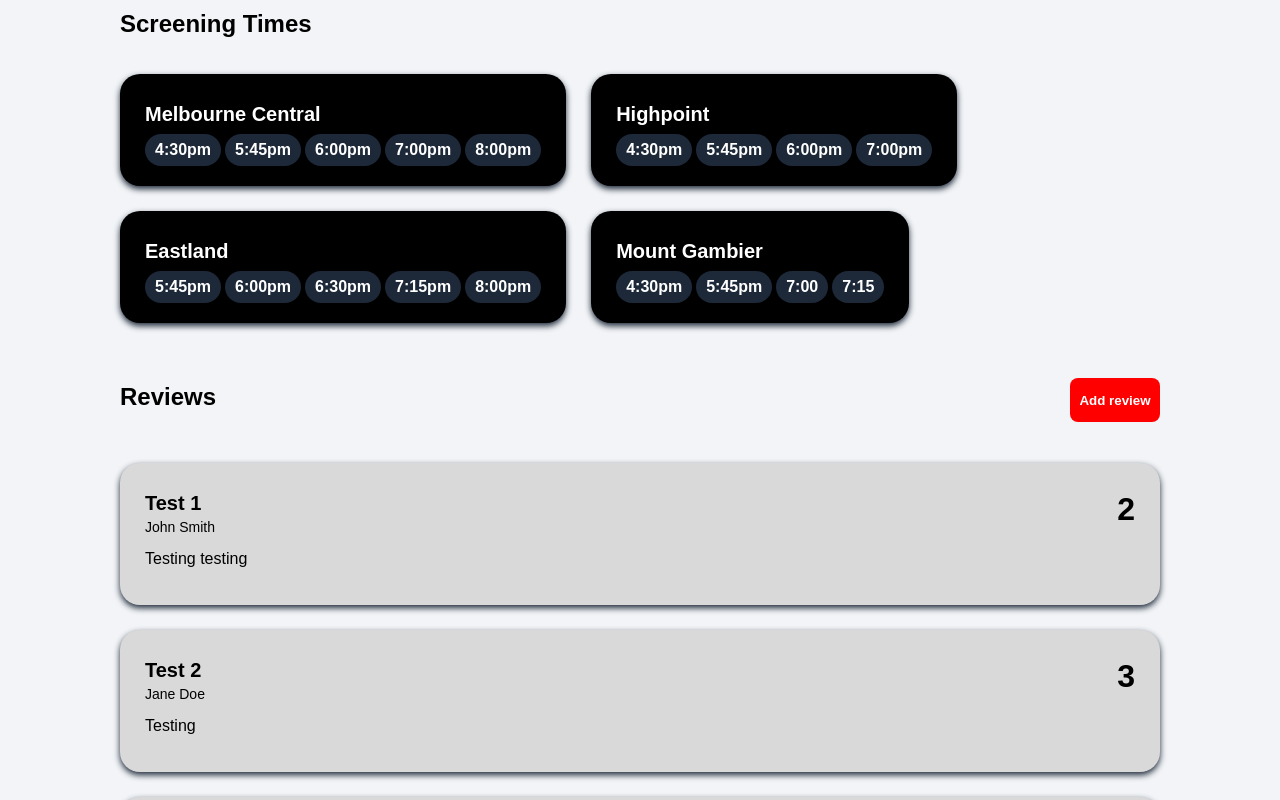
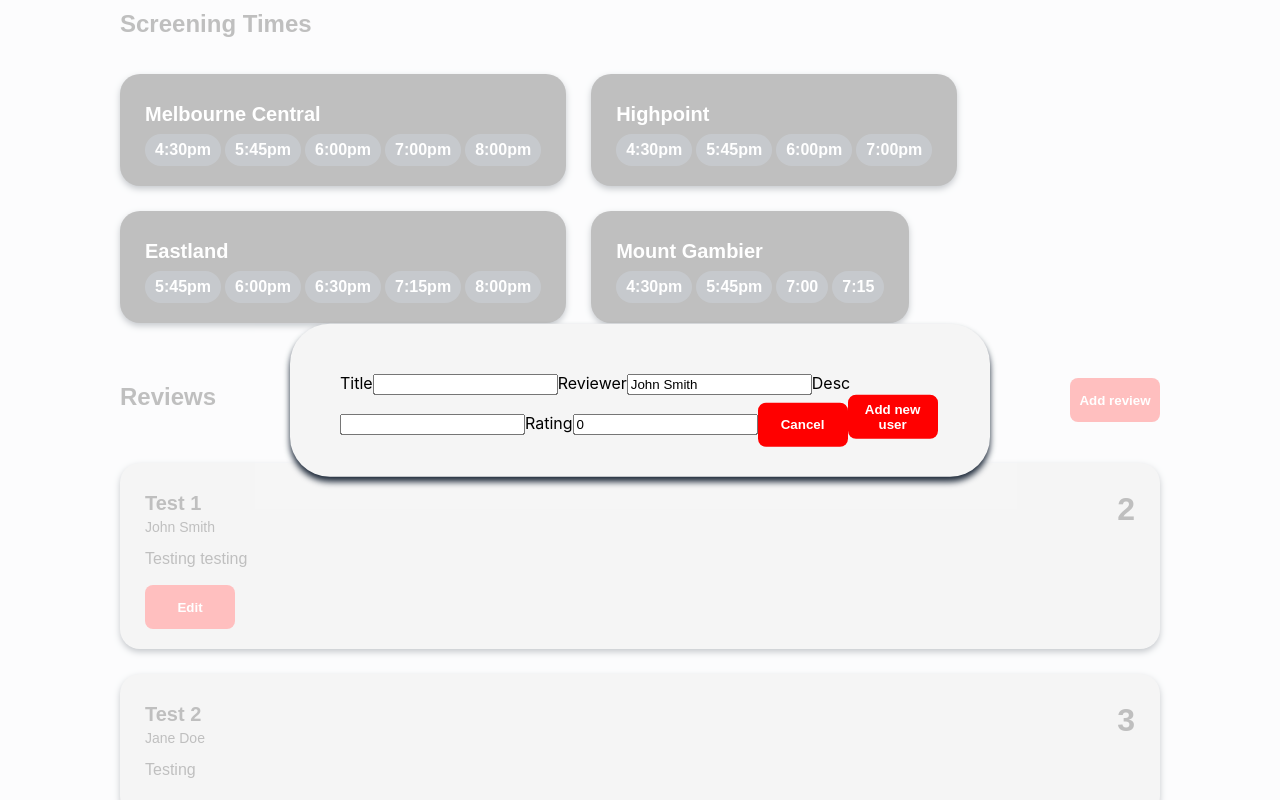
Before and after one commit to herpichRmit/LoopWeb, a React (Create React App) app in the folder loopweb/: page /movies/Akira in a window 1280 px wide. Both pictures are taken after a click on the button "Add review". Shown: the part 655-1455 px from the top of the page. Built offline with nearby package versions, Linux system fonts and the light colour scheme.

Commit message:
Edited review form

```diff
--- a/loopweb/package.json
+++ b/loopweb/package.json
@@ -3,11 +3,16 @@
   "version": "0.1.0",
   "private": true,
   "dependencies": {
+    "@emotion/react": "^11.11.1",
+    "@emotion/styled": "^11.11.0",
+    "@mui/material": "^5.14.6",
     "@testing-library/jest-dom": "^5.17.0",
     "@testing-library/react": "^13.4.0",
     "@testing-library/user-event": "^13.5.0",
     "react": "^18.2.0",
     "react-dom": "^18.2.0",
+    "react-hook-form": "^7.45.4",
+    "react-modal": "^3.16.1",
     "react-router-dom": "^6.15.0",
     "react-scripts": "5.0.1",
     "router": "^1.3.8",
--- a/loopweb/src/components/moviePage/ReviewCard.jsx
+++ b/loopweb/src/components/moviePage/ReviewCard.jsx
@@ -20,6 +20,14 @@ function ReviewCard (props) {
                     <div className="reviewCard-container_box-review">
                         <p>{props.desc}</p>
                     </div>
+                    {props.edit &&
+                        <div className="reviewCard-container_box-review">
+                            <button onClick={() => {
+                                props.setIsOpen(true);
+                                props.editReview(props.review)
+                            }} >Edit</button>
+                        </div>
+                    }
 
                 </div>
             </div>
--- /dev/null
+++ b/loopweb/src/components/moviePage/ReviewEditForm.jsx
@@ -0,0 +1,103 @@
+import React, { useState } from 'react'
+
+const EditReviewForm = (props) => {
+  const [review, setReview] = useState(props.currentReview)
+
+
+  const handleInputChange = (event) => {
+    const { name, value } = event.target
+
+    console.log()
+
+    setReview({ ...review, [name]: value })
+  }
+
+  /*
+<TextField
+          value={reviewTitle}
+          label="Title"
+          onChange={(e) => {
+              setTitle(e.target.value);
+          }}
+      />
+      <TextField
+          value={reviewRating}
+          label="Rating"
+          onChange={(e) => {
+              setRating(e.target.value);
+          }}
+      />
+      <TextField
+          value={reviewDesc}
+          label="Review"
+          onChange={(e) => {
+              setReview(e.target.value);
+          }}
+          multiline
+          rows={4}
+      />
+      <div className="reviewModal-button">
+          <button onClick={() => setIsOpen(false)}>Close</button>
+          <button onClick={() => {
+              sumbitReview();
+          }}>Add</button>
+      </div>
+
+  */
+
+  return (
+    <form
+      onSubmit={(event) => {
+        event.preventDefault()
+
+        console.log("submitted")
+        console.log(review)
+
+        props.updateReview(review.title, review)
+        props.setIsOpen(false)
+      }}
+    >
+      <label>Title</label>
+      <input
+        type="text"
+        name="title"
+        value={review.title}
+        onChange={handleInputChange}
+      />
+      <label>Reviewer</label>
+      <input
+        type="text"
+        name="reviewer"
+        value={review.reviewer}
+        onChange={handleInputChange}
+      />
+      <label>Desc</label>
+      <input
+        type="text"
+        name="desc"
+        value={review.desc}
+        onChange={handleInputChange}
+      />
+      <label>Rating</label>
+      <input
+        type="text"
+        name="rating"
+        value={review.rating}
+        onChange={handleInputChange}
+      />
+      <button onClick={() => {
+        props.setEditing(false);
+        props.setIsOpen(false);
+        }}>Cancel</button>
+      <button onClick={() => props.deleteReview(review.title)}>Delete</button>
+      <button type="button" onClick={props.setIsOpen}> save</button>
+      <button type="submit">Update review</button>
+
+  </form>
+  )
+
+  //
+  // <button onClick={() => props.editReview(review)}>Edit</button>
+}
+
+export default EditReviewForm
--- /dev/null
+++ b/loopweb/src/components/moviePage/ReviewForm.jsx
@@ -0,0 +1,104 @@
+import React, { useState } from 'react'
+
+const AddReviewForm = (props) => {
+
+  const initialFormState = { title: '', reviewer: 'John Smith', desc: '', rating: 0}
+  const [review, setReview] = useState(initialFormState)
+
+
+  const handleInputChange = (event) => {
+    const { name, value } = event.target
+
+    console.log()
+
+    setReview({ ...review, [name]: value })
+  }
+
+  /*
+<TextField
+          value={reviewTitle}
+          label="Title"
+          onChange={(e) => {
+              setTitle(e.target.value);
+          }}
+      />
+      <TextField
+          value={reviewRating}
+          label="Rating"
+          onChange={(e) => {
+              setRating(e.target.value);
+          }}
+      />
+      <TextField
+          value={reviewDesc}
+          label="Review"
+          onChange={(e) => {
+              setReview(e.target.value);
+          }}
+          multiline
+          rows={4}
+      />
+      <div className="reviewModal-button">
+          <button onClick={() => setIsOpen(false)}>Close</button>
+          <button onClick={() => {
+              sumbitReview();
+          }}>Add</button>
+      </div>
+
+  */
+
+  return (
+    <form
+      onSubmit={(event) => {
+        event.preventDefault()
+
+        console.log("submitted")
+        console.log(review)
+
+        if (!review.title || !review.desc) return
+
+        props.submitReview(review)
+        setReview(initialFormState)
+        props.setIsOpen(false)
+      }}
+    >
+      <label>Title</label>
+      <input
+        type="text"
+        name="title"
+        value={review.title}
+        onChange={handleInputChange}
+      />
+      <label>Reviewer</label>
+      <input
+        type="text"
+        name="reviewer"
+        value={review.reviewer}
+        onChange={handleInputChange}
+      />
+      <label>Desc</label>
+      <input
+        type="text"
+        name="desc"
+        value={review.desc}
+        onChange={handleInputChange}
+      />
+      <label>Rating</label>
+      <input
+        type="text"
+        name="rating"
+        value={review.rating}
+        onChange={handleInputChange}
+      />
+
+      <button onClick={() => props.setIsOpen(false)}>Cancel</button>
+      <button type="submit">Add new user</button>
+
+  </form>
+  )
+  // <button onClick={() => props.deleteReview(review.title)}>Delete</button>
+  // <button type="button" onClick={props.setIsOpen}> save</button>
+  // <button onClick={() => props.editReview(review)}>Edit</button>
+}
+
+export default AddReviewForm
--- a/loopweb/src/components/moviePage/Reviews.css
+++ b/loopweb/src/components/moviePage/Reviews.css
@@ -41,3 +41,34 @@
     justify-content: flex-start;
     gap: 25px;
 }
+
+.reviewModal{
+    width: 600px;
+    height: fit-content;
+    background-color: #F5F5F5;
+    display: flex;
+    flex-direction: column;
+    justify-content: space-between;
+    padding: 50px 50px 30px 50px;
+    border-radius: 40px;
+    gap: 10px;
+    line-height: 0px;
+    position: absolute;
+    top: 50%;
+    left: 50%;
+    transform: translate(-50%, -50%);
+    box-shadow: 0px 5px 6px #1D2939;
+}
+
+.reviewModal p {
+    line-height: 16px;
+    height: 150px;
+}
+
+.reviewModal-button {
+    display: flex;
+    flex-direction: row;
+    justify-content: center;
+    align-items: center;
+    padding-top: 20px;
+}
--- a/loopweb/src/components/moviePage/Reviews.jsx
+++ b/loopweb/src/components/moviePage/Reviews.jsx
@@ -1,13 +1,71 @@
-import React from "react";
+import React, { useState } from "react";
+import ReactModal from 'react-modal';
 import './Reviews.css';
 import { ReviewCard } from '../moviePage' ;
+import { TextField } from "@mui/material";
+import { v4 as uuidv4 } from 'uuid';
+import AddReviewForm from "./ReviewForm";
+import EditReviewForm from "./ReviewEditForm";
 
 function Reviews (props) {
+    const [isOpen, setIsOpen] = useState(false);
+    const [editing, setEditing] = useState(false)
 
-    const cards = props.reviews.map(review => {
-        return <ReviewCard headline={review.title} author={review.name} desc={review.review} rating={review.rating} />
+
+    const initialFormState = { title: '', reviewer: 'John Smith', desc: '', rating: 0}
+    const [currentReview, setCurrentReview] = useState(initialFormState)
+
+
+    const [reviews, setReviews] = useState(props.reviews)
+
+    const sumbitReview = (review) => {
+        setReviews([...reviews, review])
+        console.log("success")
+        console.log(reviews)
+    }
+
+    const deleteReview = (title) => {
+        setReviews(reviews.filter((review) => review.title !== title))
+        console.log("deleting")
+        console.log(reviews)
+    }
+
+
+    const editReview = (review) => {
+    setEditing(true)
+
+    setCurrentReview({ title: review.title, reviewer: review.reviewer, desc: review.desc, rating: review.rating})
+    }
+
+
+    const updateReview = (title, updatedReview) => {
+        setEditing(false)
+
+        setReviews(reviews.map((review) => (review.title === title ? updatedReview : review)))
+      }
+
+
+    const cards = reviews.map(review => {
+        let userEdit = false;
+
+        if (review.reviewer == "John Smith"){
+            userEdit = true;
+        }
+
+        return <ReviewCard
+            //parentFunction={setData}
+            headline={review.title}
+            author={review.reviewer}
+            desc={review.desc}
+            rating={review.rating}
+            edit={userEdit}
+            review={review}
+            editReview={editReview}
+            setIsOpen={setIsOpen}
+        />
     })
 
+    // cards should have a button that setsIsOpen to true (like 76) and also turns editing on
 
     return (
         <>
@@ -18,12 +76,26 @@ function Reviews (props) {
                             <h2>Reviews</h2>
                         </div>
                         <div className="screeningTimes-container_box-row_button">
-                            <button>Add review</button>
+                            <button onClick={() => setIsOpen(true)}>Add review</button>
                         </div>
                     </div>
                     <div className="reviews-container_box-flexGrid">
                         {cards}
                     </div>
+
+                    <ReactModal
+                        className="reviewModal"
+                        isOpen={isOpen}
+                        contentLabel="Example Modal"
+                        onRequestClose={() => setIsOpen(false)}
+                    >
+                        {editing ? (
+                             <EditReviewForm setEditing={setEditing} currentReview={currentReview} updateReview={updateReview} setIsOpen={setIsOpen} />
+                        ) : (
+                            <AddReviewForm submitReview={sumbitReview} deleteReview={deleteReview} editReview={editReview} setIsOpen={setIsOpen} />
+                        )}
+                    </ReactModal>
+
                 </div>
             </div>
         </>
--- a/loopweb/src/data/movies.json
+++ b/loopweb/src/data/movies.json
@@ -17,20 +17,20 @@
         "reviews" : [
             {
                 "title" : "Test 1",
-                "name" : "John Smith",
-                "review" : "Testing testing",
+                "reviewer" : "John Smith",
+                "desc" : "Testing testing",
                 "rating" : 2
             },
             {
                 "title" : "Test 2",
-                "name" : "Jane Doe",
-                "review" : "Testing",
+                "reviewer" : "Jane Doe",
+                "desc" : "Testing",
                 "rating" : 3
             },
             {
                 "title" : " Test 3",
-                "name" : "Ethan Herpich",
-                "review" : "Testing testing testing ... testing",
+                "reviewer" : "Ethan Herpich",
+                "desc" : "Testing testing testing ... testing",
                 "rating" : 5
             }
         ]
@@ -53,20 +53,20 @@
         "reviews" : [
             {
                 "title" : "Test 1",
-                "name" : "John Smith",
-                "review" : "Testing testing",
+                "reviewer" : "John Smith",
+                "desc" : "Testing testing",
                 "rating" : 2
             },
             {
                 "title" : "Test 2",
-                "name" : "Jane Doe",
-                "review" : "Testing",
+                "reviewer" : "Jane Doe",
+                "desc" : "Testing",
                 "rating" : 3
             },
             {
                 "title" : " Test 3",
-                "name" : "Ethan Herpich",
-                "review" : "Testing testing testing ... testing",
+                "reviewer" : "Ethan Herpich",
+                "desc" : "Testing testing testing ... testing",
                 "rating" : 5
             }
         ]
@@ -89,20 +89,20 @@
         "reviews" : [
             {
                 "title" : "Test 1",
-                "name" : "John Smith",
-                "review" : "Testing testing",
+                "reviewer" : "John Smith",
+                "desc" : "Testing testing",
                 "rating" : 2
             },
             {
                 "title" : "Test 2",
-                "name" : "Jane Doe",
-                "review" : "Testing",
+                "reviewer" : "Jane Doe",
+                "desc" : "Testing",
                 "rating" : 3
             },
             {
                 "title" : " Test 3",
-                "name" : "Ethan Herpich",
-                "review" : "Testing testing testing ... testing",
+                "reviewer" : "Ethan Herpich",
+                "desc" : "Testing testing testing ... testing",
                 "rating" : 5
             }
         ]
--- a/loopweb/src/data/upcomingMovies.json
+++ b/loopweb/src/data/upcomingMovies.json
@@ -17,20 +17,20 @@
         "reviews" : [
             {
                 "title" : "Test 1",
-                "name" : "John Smith",
-                "review" : "Testing testing",
+                "reviewer" : "John Smith",
+                "desc" : "Testing testing",
                 "rating" : 2
             },
             {
                 "title" : "Test 2",
-                "name" : "Jane Doe",
-                "review" : "Testing",
+                "reviewer" : "Jane Doe",
+                "desc" : "Testing",
                 "rating" : 3
             },
             {
                 "title" : " Test 3",
-                "name" : "Ethan Herpich",
-                "review" : "Testing testing testing ... testing",
+                "reviewer" : "Ethan Herpich",
+                "desc" : "Testing testing testing ... testing",
                 "rating" : 5
             }
         ]
@@ -54,20 +54,20 @@
         "reviews" : [
             {
                 "title" : "Test 1",
-                "name" : "John Smith",
-                "review" : "Testing testing",
+                "reviewer" : "John Smith",
+                "desc" : "Testing testing",
                 "rating" : 2
             },
             {
                 "title" : "Test 2",
-                "name" : "Jane Doe",
-                "review" : "Testing",
+                "reviewer" : "Jane Doe",
+                "desc" : "Testing",
                 "rating" : 3
             },
             {
                 "title" : " Test 3",
-                "name" : "Ethan Herpich",
-                "review" : "Testing testing testing ... testing",
+                "reviewer" : "Ethan Herpich",
+                "desc" : "Testing testing testing ... testing",
                 "rating" : 5
             }
         ]
@@ -90,20 +90,20 @@
         "reviews" : [
             {
                 "title" : "Test 1",
-                "name" : "John Smith",
-                "review" : "Testing testing",
+                "reviewer" : "John Smith",
+                "desc" : "Testing testing",
                 "rating" : 2
             },
             {
                 "title" : "Test 2",
-                "name" : "Jane Doe",
-                "review" : "Testing",
+                "reviewer" : "Jane Doe",
+                "desc" : "Testing",
                 "rating" : 3
             },
             {
                 "title" : " Test 3",
-                "name" : "Ethan Herpich",
-                "review" : "Testing testing testing ... testing",
+                "reviewer" : "Ethan Herpich",
+                "desc" : "Testing testing testing ... testing",
                 "rating" : 5
             }
         ]
```
Also changed, not shown: 1 other file (tests, documents, lock files or other folders).
